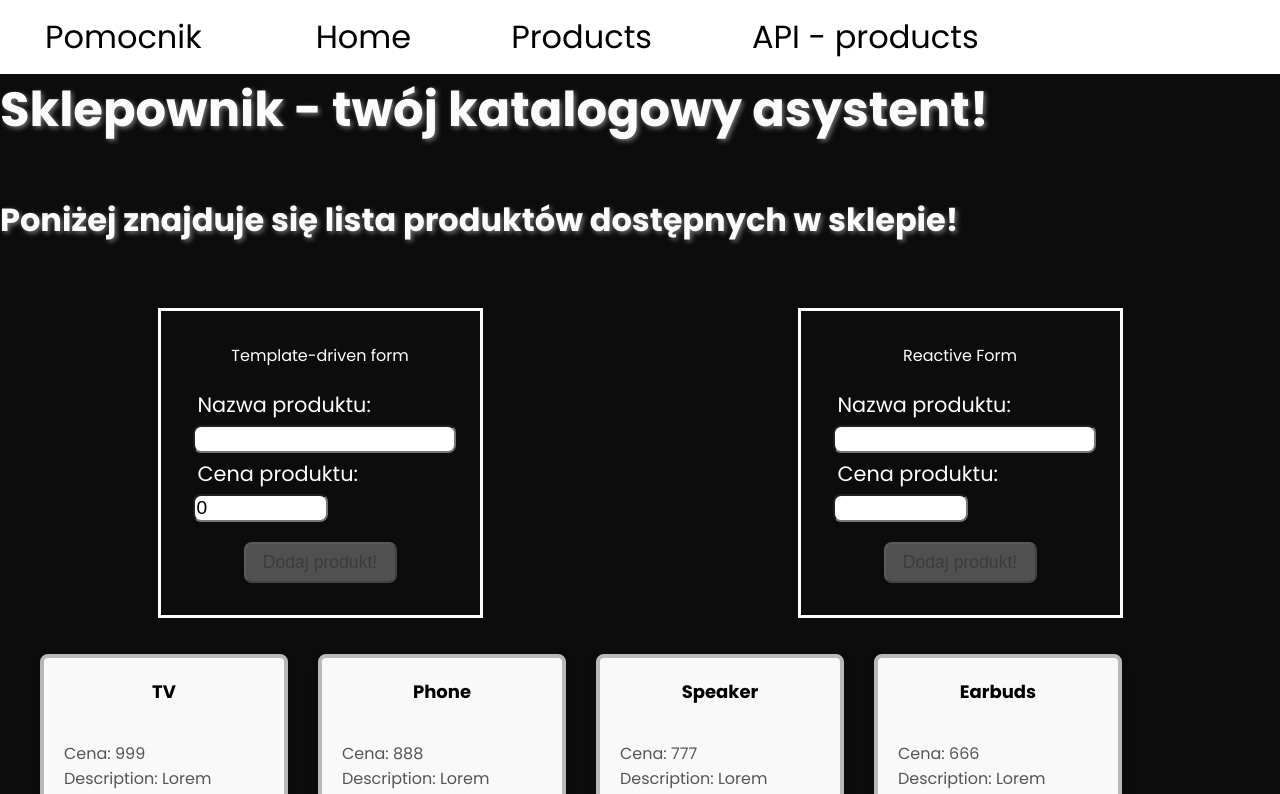
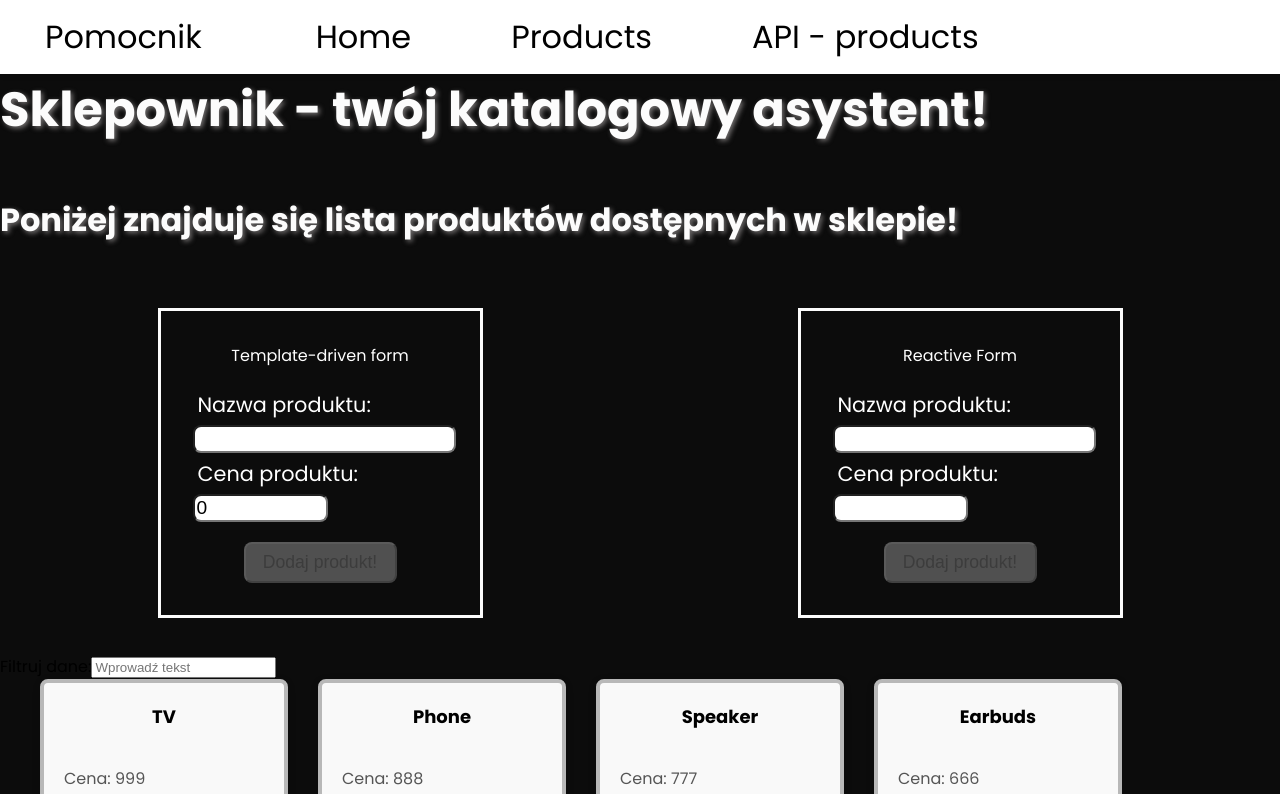
Before and after one commit to Hvlikk/product-catalog, an Angular app: page /products in a window 1280 px wide. Shown: the top 794 px of the page. Built offline with nearby package versions, Linux system fonts and the light colour scheme.

Commit message:
implemented simple pipe to filter products saved locally / case sensitive version (needs further fixes)

```diff
--- a/src/app/components/product-list-component/product-list-component.component.html
+++ b/src/app/components/product-list-component/product-list-component.component.html
@@ -42,9 +42,15 @@
 
     </div>
 
+    <div class="filter-section">
+
+        <label for="search">Filtruj dane:</label>
+        <input type="text" placeholder="Wprowadź tekst" [(ngModel)]="searchTerm">
+
+    </div>
 
     <div class="item-list">
-        <div *ngFor="let prod of products">
+        <div *ngFor="let prod of products | productFilter: searchTerm">
             <div class="content-wrapper">
                 <div class="content">
                     <a [routerLink]="['/product', prod.id]">
--- a/src/app/components/product-list-component/product-list-component.component.ts
+++ b/src/app/components/product-list-component/product-list-component.component.ts
@@ -5,11 +5,12 @@ import { CommonModule } from '@angular/common';
 import { Form, FormBuilder, FormGroup, FormsModule, ReactiveFormsModule, Validators } from '@angular/forms';
 import { Router, RouterLink } from '@angular/router';
 import { ProductService } from '../../services/product.service';
+import { ProductFilterPipe } from '../../pipes/product-filter.pipe';
 
 @Component({
   selector: 'app-product-list-component',
   standalone: true,
-  imports: [CommonModule, ProductItemComponentComponent, FormsModule, RouterLink, ReactiveFormsModule],
+  imports: [CommonModule, ProductItemComponentComponent, FormsModule, RouterLink, ReactiveFormsModule, ProductFilterPipe],
   templateUrl: './product-list-component.component.html',
   styleUrl: './product-list-component.component.scss'
 })
@@ -19,6 +20,7 @@ export class ProductListComponentComponent {
     newItemPrice = signal(1500);
     user = signal('Mateusz');
     product: Product | undefined;
+    searchTerm = '';
 
     newProduct = {
       name: '',
--- /dev/null
+++ b/src/app/pipes/product-filter.pipe.ts
@@ -0,0 +1,14 @@
+import { Pipe, PipeTransform } from '@angular/core';
+import { Product } from '../models/product.model';
+
+
+@Pipe({
+  name: 'productFilter'
+})
+export class ProductFilterPipe implements PipeTransform {
+
+  transform(products: Product[], searchTerm: string): Product[] {
+    return products.filter(products => products.name.match(searchTerm)); //case sensitive
+  }
+
+}
```
Also changed, not shown: 1 other file (tests, documents, lock files or other folders).
